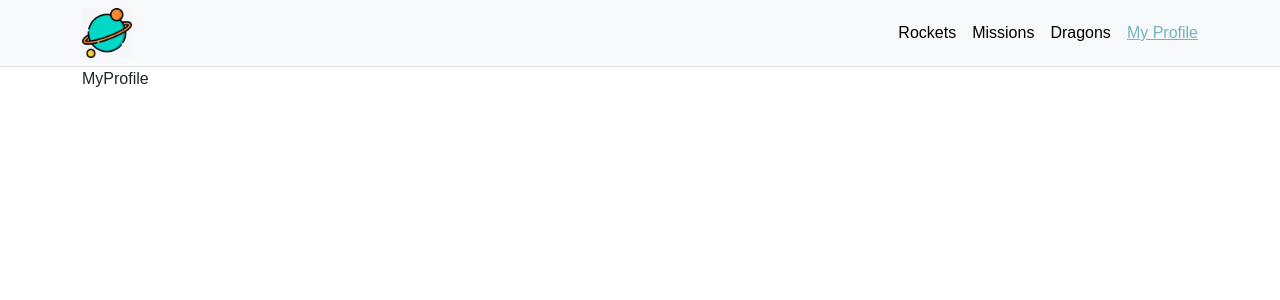
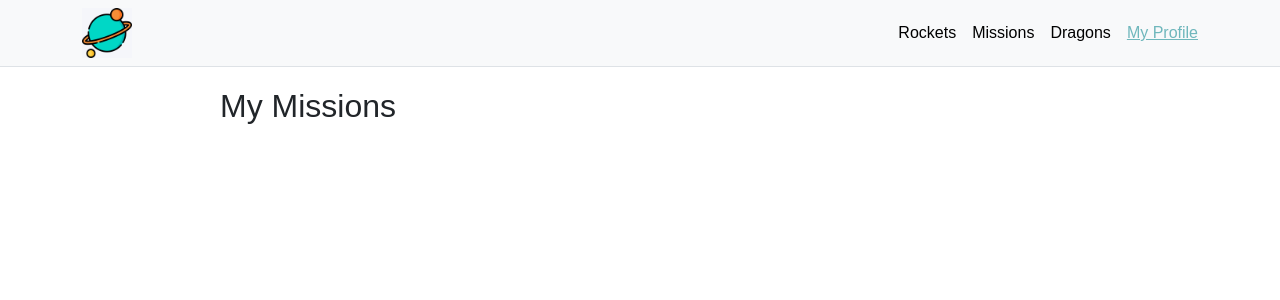
Before and after one commit to PabloBona/space-travelers, a React (Create React App) app: page /myprofile in a window 1280 px wide. Shown: the top 300 px of the page. Built offline with nearby package versions, Linux system fonts and the light colour scheme.

Commit message:
Show reserved missions on the Myprofile page, by filtering the missions, and add style

```diff
--- a/src/components/Missions/Mission.jsx
+++ b/src/components/Missions/Mission.jsx
@@ -45,7 +45,7 @@ const Mission = ({ mission }) => {
 
 Mission.propTypes = {
   mission: PropTypes.shape({
-    id: PropTypes.number.isRequired,
+    id: PropTypes.string.isRequired,
     name: PropTypes.string.isRequired,
     description: PropTypes.string.isRequired,
     reserved: PropTypes.bool.isRequired,
--- a/src/components/MyProfile.jsx
+++ b/src/components/MyProfile.jsx
@@ -1,8 +1,28 @@
 import React from 'react';
+import { useSelector } from 'react-redux';
+import { Table } from 'react-bootstrap';
+import { AllMissions } from '../redux/missions/missionSlice';
 import '../style/myProfile.css';
 
-const MyProfile = () => (
-  <div className="container">MyProfile</div>
-);
+const MyProfile = () => {
+  const missions = useSelector(AllMissions);
+
+  const reservedMissions = missions.filter((mission) => mission.reserved);
+
+  return (
+    <section className="my-missions">
+      <h2>My Missions</h2>
+      <Table striped bordered hover>
+        <tbody>
+          {reservedMissions.map(({ id, name }) => (
+            <tr key={id} className="p-8">
+              <td className="fw-bold">{name}</td>
+            </tr>
+          ))}
+        </tbody>
+      </Table>
+    </section>
+  );
+};
 
 export default MyProfile;
--- a/src/style/myProfile.css
+++ b/src/style/myProfile.css
@@ -1,3 +1,8 @@
-body {
-  font-family: sans-serif;
+.my-missions {
+  display: flex;
+  flex-direction: column;
+  align-items: center;
+  justify-content: center;
+  margin: 20px;
+  width: 45vw;
 }
```
